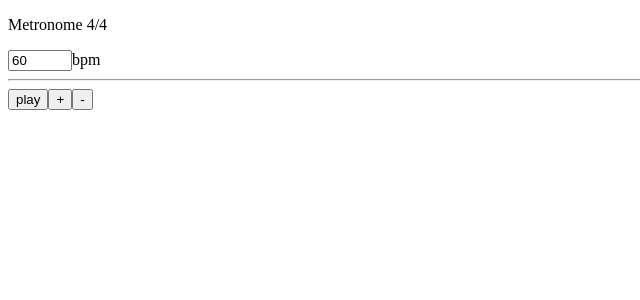
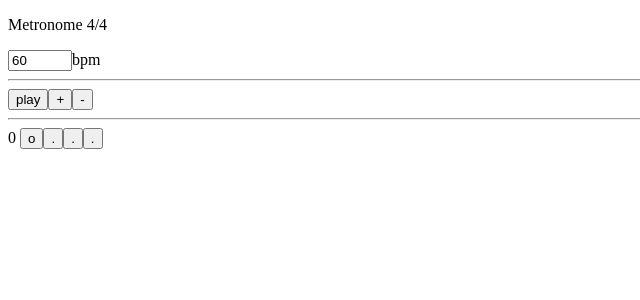
Before and after one commit to fcidade/rudiments, a React (Create React App) app: page / in a window 1280 px wide. Shown: the top 300 px of the page, without its empty margins (0-640 px from the left). Built offline with nearby package versions, Linux system fonts and the light colour scheme.

Commit message:
Bullet metronome barebones

```diff
--- a/src/components/metronome/Metronome.hooks.js
+++ b/src/components/metronome/Metronome.hooks.js
@@ -14,9 +14,7 @@ const useMetronome = ({
     const { play: playTickSound } = useAudio(tickAudio)
 
     const tickSound = () => {
-        if (isPlaying) {
-            (beat === 0) ? playAccentSound() : playTickSound()
-        }
+        (beat === 0) ? playAccentSound() : playTickSound()
         setBeat(prev => (prev + 1) % 4)
     }
 
@@ -27,7 +25,7 @@ const useMetronome = ({
     const togglePlay = () => isPlaying ? stop() : start()
 
     const timeBetweenEachTick = 1000 * 60 / bpm
-    useInterval(tickSound, timeBetweenEachTick)
+    useInterval(tickSound, isPlaying ? timeBetweenEachTick : null)
 
     return {
         beat,
--- a/src/components/metronome/Metronome.js
+++ b/src/components/metronome/Metronome.js
@@ -1,4 +1,25 @@
+import { useEffect } from "react"
 import useMetronome from "./Metronome.hooks"
+
+const TimeSignatures = {
+    CommonTime: '4/4'
+}
+
+function BulletMetronome({
+    isPlaying = false,
+    beat = 0,
+    timeSignature = TimeSignatures.CommonTime
+}) {
+    const amountOfBeatsInAMeasure = Number(timeSignature.split('/')[0])
+    const beatBullets = new Array(amountOfBeatsInAMeasure).fill(0).map((_, index) => {
+        return <button key={index}>{index === beat ? 'o' : '.'}</button>
+    })
+    return (
+        <div>
+            {beat} {beatBullets}
+        </div>
+    )
+}
 
 function Metronome({
     defaultBPM = 180,
@@ -6,6 +27,7 @@ function Metronome({
     const {
         isPlaying,
         bpm,
+        beat,
         setBPM,
         increaseBPM,
         decreaseBPM,
@@ -16,6 +38,11 @@ function Metronome({
         tickAudio: '/assets/audio/accent.wav',
     })
 
+    useEffect(() => {
+        // togglePlay()
+        // eslint-disable-next-line react-hooks/exhaustive-deps
+    }, [])
+
     return (
         <div>
             <p>Metronome 4/4</p>
@@ -24,6 +51,8 @@ function Metronome({
             <button onClick={togglePlay}>{isPlaying ? 'stop' : 'play'}</button>
             <button onClick={increaseBPM}>+</button>
             <button onClick={decreaseBPM}>-</button>
+            <hr />
+            <BulletMetronome isPlaying={isPlaying} beat={beat} />
         </div>
     )
 }
```
